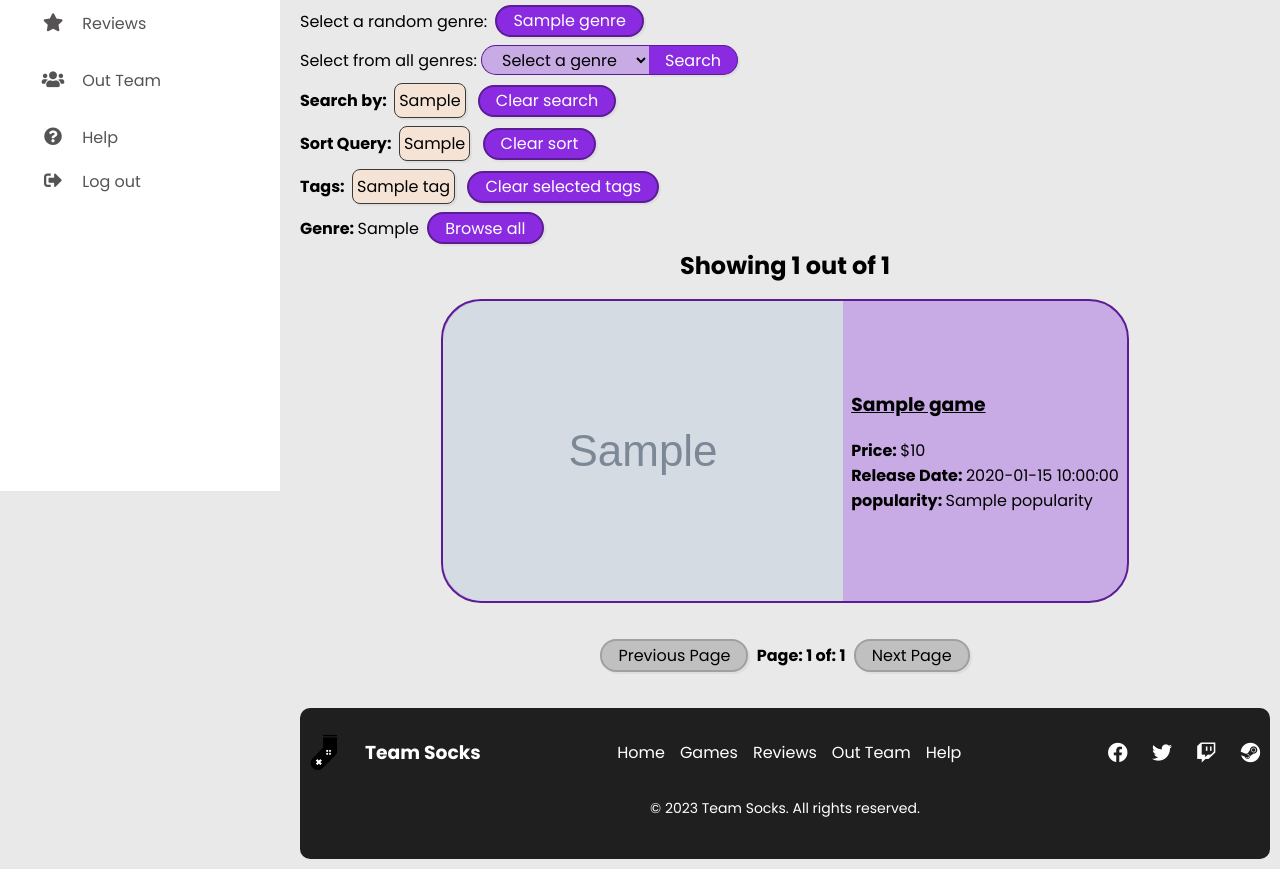
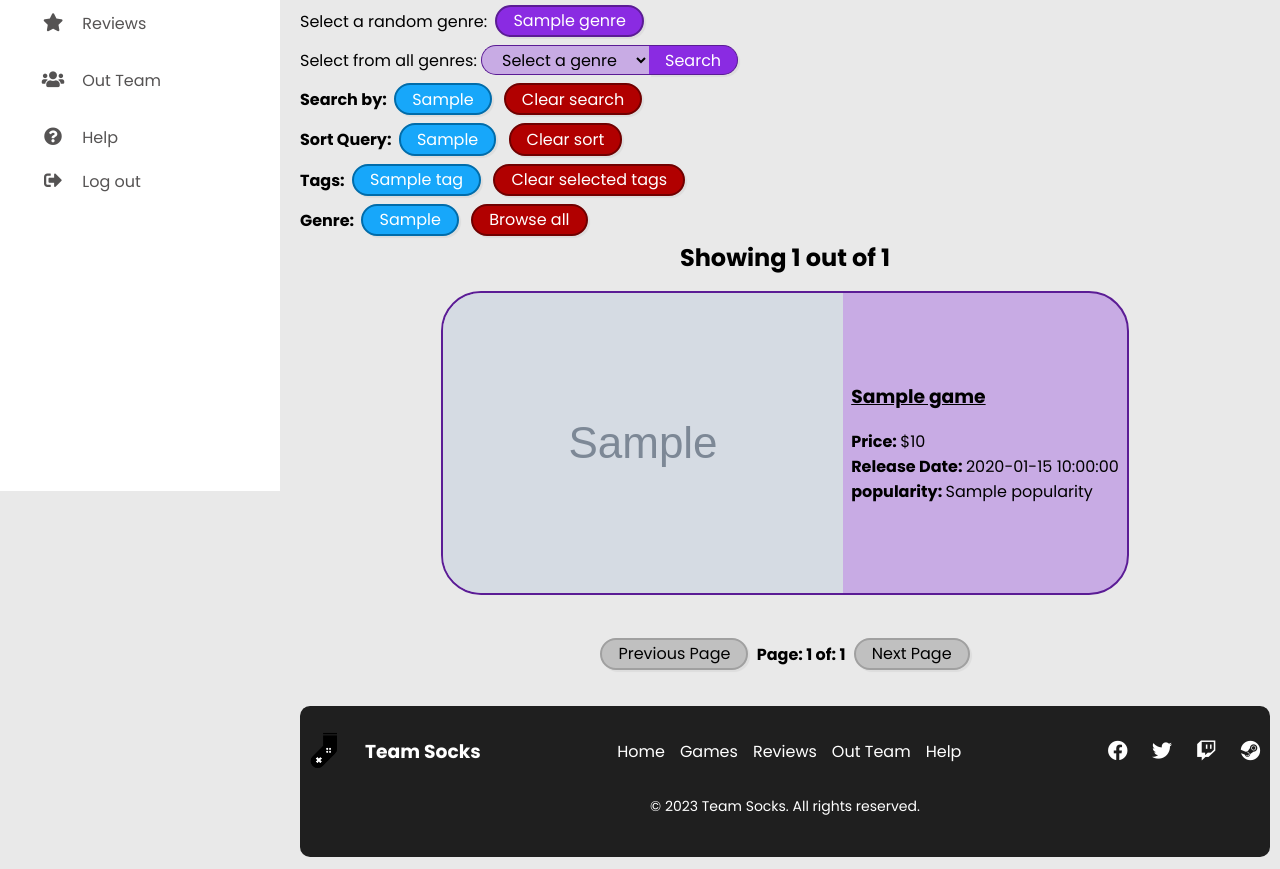
Before and after one commit to histefanhere/cs235-2023-gameswebapp-assignment-alas165_szdr400_hhu354, a Flask app: template games/templates/browse.html in a window 1280 px wide. Shown: the part 309-1178 px from the top of the page. Run offline with Flask 3, Linux system fonts and the light colour scheme; the template is opened without the code that fills it: most values are stand-ins (such as "Sample title", 1, 10 or a date in 2020); grey boxes marked "Sample" are stand-in pictures; some libraries are stand-ins or nearby versions.

Commit message:
styling to info chip

```diff
--- a/games/static/css/browse.css
+++ b/games/static/css/browse.css
@@ -12,6 +12,14 @@
     --col-button-inactive: #c0c0c0;
     --col-button-text-inactive: #ffffff;
     --col-button-border-inactive: #a0a0a0;
+
+    --col-button-remove: #b10000;
+    --col-button-text-remove: #ffffff;
+    --col-button-border-remove: #700000;
+
+    --col-button-remove-hover: #880000;
+    --col-button-text-remove-hover: #ffffff;
+    --col-button-border-remove-hover: #530000;
 
 
     --col-check: #e26e2b;
@@ -89,6 +97,18 @@
     background-color: var(--col-button-inactive);
 }
 
+.clear {
+    color: var(--col-button-text-remove);
+    border-color: var(--col-button-border-remove);
+    background-color: var(--col-button-remove);
+}
+
+.clear:hover {
+    color: var(--col-button-text-remove-hover);
+    border-color: var(--col-button-border-remove-hover);
+    background-color: var(--col-button-remove-hover);
+}
+
 form {
     font-size: 0;
 }
@@ -126,12 +146,12 @@ form > input[type="submit"] {
     text-decoration: none;
     color: black;
     background-color: #c8abe4;
+    overflow: hidden;
 }
 
 .game-card > img {
     display: inline-block;
     vertical-align: middle;
-    border-radius: 2.5rem 0 0 2.5rem;
     width: var(--width-card-image);
 }
 
--- a/games/static/css/chip.css
+++ b/games/static/css/chip.css
@@ -1,10 +1,16 @@
-.info-puck {
+:root {
+    --col-info-chip: #17a7fa;
+    --col-info-chip-text: #ffffff;
+    --col-info-chip-border: #006caa;
+}
+
+.info-chip {
     display: inline-block;
-    padding: 4px;
-    border: 1px solid var(--col-border);
-    border-radius: 0.5em;
+    padding: 0.1em 1em 0.1em 1em;
+    border: 2px solid var(--col-info-chip-border);
+    border-radius: 1em;
     margin: 4px;
-    color: var(--col-text);
+    color: var(--col-info-chip-text);
     box-shadow: 2px 2px 1px 0px var(--col-shadow);
-    background-color: var(--col-bg-selected);
+    background-color: var(--col-info-chip);
 }
--- a/games/templates/browse.html
+++ b/games/templates/browse.html
@@ -70,51 +70,32 @@
 <!-- Current search settings -->
 {% if cur_search %}
     <b>Search by: </b>
-    <div class="info-puck">{{ cur_search }}</div>
-    <a href="{{ url_for('games_bp.browse_games_with_options', subpath=cur_subpath, genre=cur_genre) }}"><div class="button">Clear search</div></a><br>
+    <div class="info-chip">{{ cur_search }}</div>
+    <a href="{{ url_for('games_bp.browse_games_with_options', subpath=cur_subpath, genre=cur_genre) }}"><div class="button clear">Clear search</div></a><br>
 {% endif %}
 
 {% if cur_sort %}
     <b>Sort Query: </b>
-    <div class="info-puck">{{ cur_sort }}</div>
-    <a href="{{ url_for('games_bp.browse_games_with_options', subpath=cur_tag_path, search=cur_search, genre=cur_genre) }}"><div class="button">Clear sort</div></a><br>
+    <div class="info-chip">{{ cur_sort }}</div>
+    <a href="{{ url_for('games_bp.browse_games_with_options', subpath=cur_tag_path, search=cur_search, genre=cur_genre) }}"><div class="button clear">Clear sort</div></a><br>
 {% endif %}
 
 {% if cur_tags %}
     <b>Tags: </b>
     {% for tag in cur_tags %}
-        <div class="info-puck">{{ tag }}</div>
+        <div class="info-chip">{{ tag }}</div>
     {% endfor %}
-    <a href="{{ url_for('games_bp.browse_games_with_options', subpath=cur_sort, search=cur_search, genre=cur_genre) }}"><div class="button">Clear selected tags</div></a><br>
+    <a href="{{ url_for('games_bp.browse_games_with_options', subpath=cur_sort, search=cur_search, genre=cur_genre) }}"><div class="button clear">Clear selected tags</div></a><br>
 {% endif %}
 
 {% if cur_genre %}
-    <b>Genre: </b>{{cur_genre}}
-    <a href="{{ url_for('games_bp.browse_games_with_options', subpath=cur_subpath, search=cur_search) }}"><div class="button">Browse all</div></a>
+    <b>Genre: </b><div class="info-chip">{{cur_genre}}</div>
+    <a href="{{ url_for('games_bp.browse_games_with_options', subpath=cur_subpath, search=cur_search) }}"><div class="button clear">Browse all</div></a>
 {% endif %}
 
 <!-- Results of search -->
 <div style="text-align: center;">
     <h2>Showing {{games|length}} out of {{num_games}}</h2>
-
-    <!-- <table>
-        <thead>
-            <tr>
-                <th>ID</th>
-                <th>TITLE</th>
-                <th>RELEASE DATE</th>
-            </tr>
-        </thead>
-        <tbody>
-            {% for game in games %}
-            <tr>
-                <td>{{ game.game_id }}</td>
-                <td><a href="{{ url_for('game_bp.game_view', game_id=game.game_id) }}">{{ game.title }}</a></td>
-                <td>{{ game.game_url }}</td>
-            </tr>
-            {% endfor %}
-        </tbody>
-    </table> -->
 
     {% for game in games %}
         <div style="width: 100%">
```
